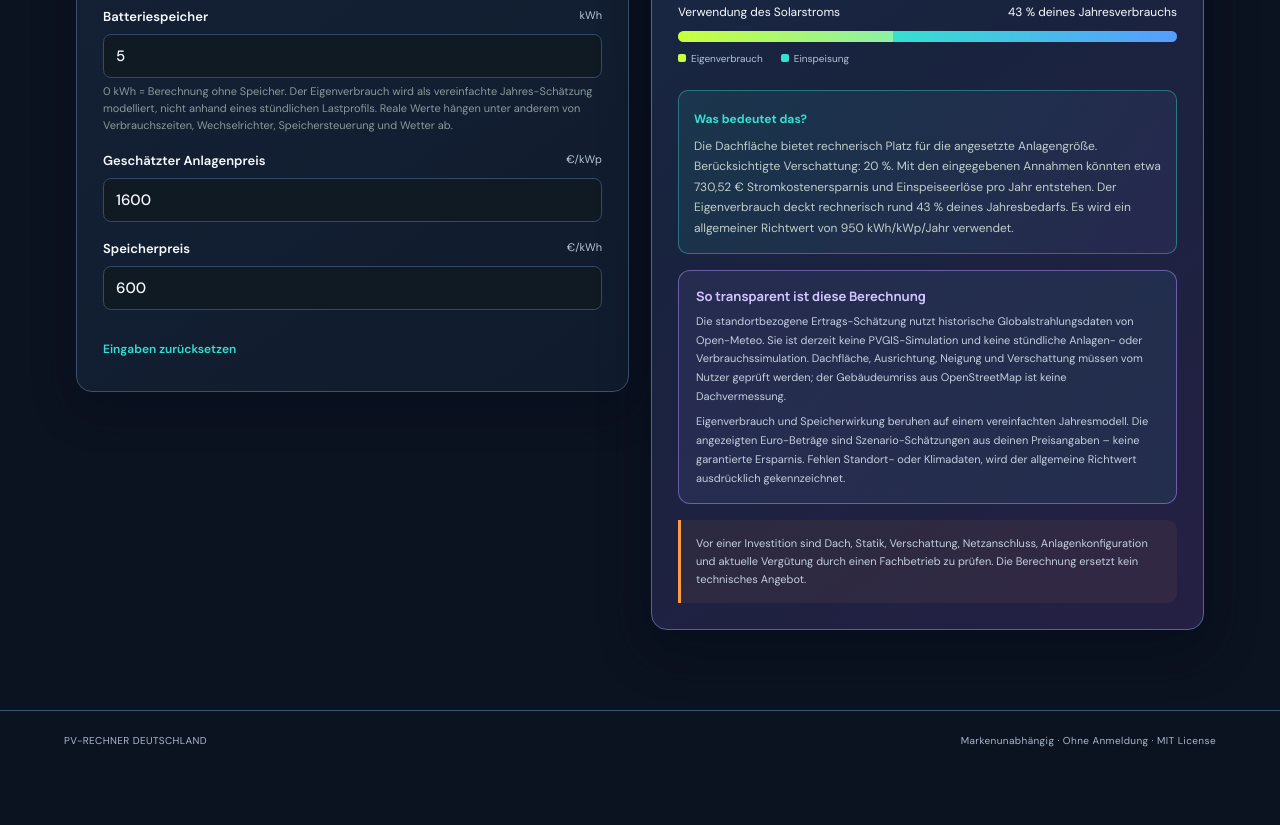
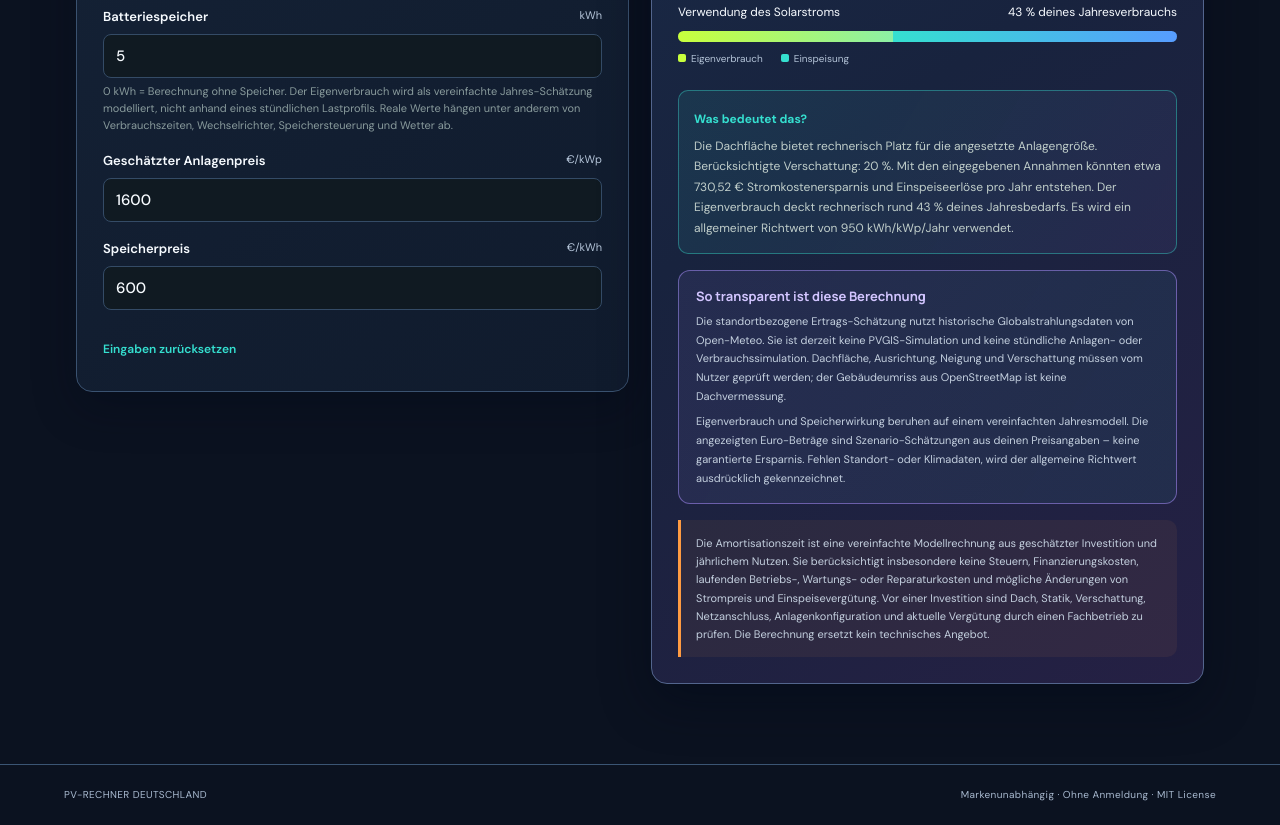
Before and after one commit to patrykbadzsoba-cyber/Kalkulator-fotowoltaiczny-, a plain HTML site: page index.html in a window 1280 px wide. Shown: the part 2402-3227 px from the top of the page. Before the commit the page ends 3172 px from the top, so only its background shows below. Drawn offline with nearby package versions, Linux system fonts and the light colour scheme.

Commit message:
Clarify exclusions in PV payback disclaimer

```diff
--- a/index.html
+++ b/index.html
@@ -117,7 +117,7 @@
             <p>Die standortbezogene Ertrags-Schätzung nutzt historische Globalstrahlungsdaten von Open-Meteo. Sie ist derzeit keine PVGIS-Simulation und keine stündliche Anlagen- oder Verbrauchssimulation. Dachfläche, Ausrichtung, Neigung und Verschattung müssen vom Nutzer geprüft werden; der Gebäudeumriss aus OpenStreetMap ist keine Dachvermessung.</p>
             <p>Eigenverbrauch und Speicherwirkung beruhen auf einem vereinfachten Jahresmodell. Die angezeigten Euro-Beträge sind Szenario-Schätzungen aus deinen Preisangaben – keine garantierte Ersparnis. Fehlen Standort- oder Klimadaten, wird der allgemeine Richtwert ausdrücklich gekennzeichnet.</p>
           </section>
-          <p class="disclaimer">Vor einer Investition sind Dach, Statik, Verschattung, Netzanschluss, Anlagenkonfiguration und aktuelle Vergütung durch einen Fachbetrieb zu prüfen. Die Berechnung ersetzt kein technisches Angebot.</p>
+          <p class="disclaimer">Die Amortisationszeit ist eine vereinfachte Modellrechnung aus geschätzter Investition und jährlichem Nutzen. Sie berücksichtigt insbesondere keine Steuern, Finanzierungskosten, laufenden Betriebs-, Wartungs- oder Reparaturkosten und mögliche Änderungen von Strompreis und Einspeisevergütung. Vor einer Investition sind Dach, Statik, Verschattung, Netzanschluss, Anlagenkonfiguration und aktuelle Vergütung durch einen Fachbetrieb zu prüfen. Die Berechnung ersetzt kein technisches Angebot.</p>
         </section>
       </div>
     </section>
```
